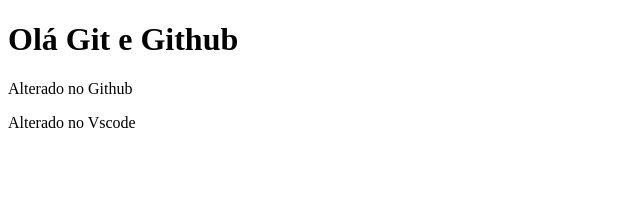
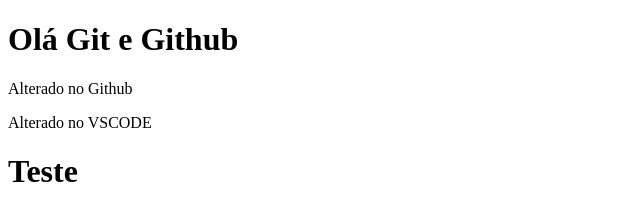
Before and after one commit to andre2024senai/teste-git-no-vscode, a plain HTML site: page index.html in a window 1280 px wide. Shown: the whole page, without its empty margins (0-640 px from the left). Drawn offline with Linux system fonts and the light colour scheme.

Commit message:
Linha 12

```diff
--- a/index.html
+++ b/index.html
@@ -8,6 +8,7 @@
 <body>
     <h1>Olá Git e Github</h1>
     <p>Alterado no Github</p>
-    <p>Alterado no Vscode</p>
+    <p>Alterado no VSCODE</p>
+    <h1>Teste </h1>
 </body>
 </html>
```
Also changed, not shown: 3 other files.
